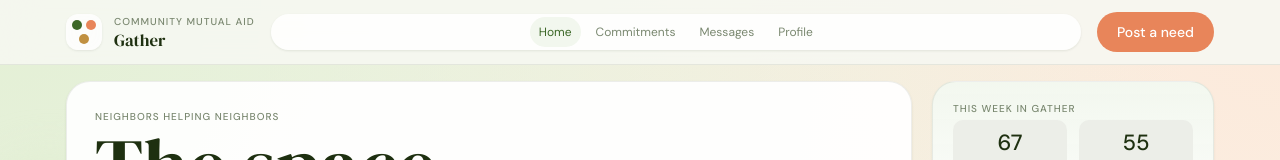
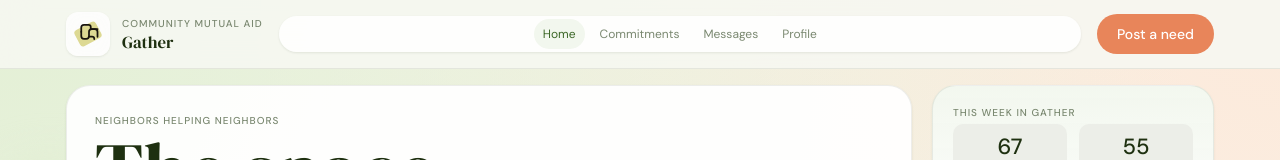
Before and after one commit to sarajakub/gather, a Next.js app: page /home in a window 1280 px wide. Shown: the top 160 px of the page. Built offline with nearby package versions, Linux system fonts and the light colour scheme; no server answers.

Commit message:
Update Gather app logo

```diff
--- a/app/globals.css
+++ b/app/globals.css
@@ -551,9 +551,11 @@ select {
 }
 
 .brand-mark {
-  display: grid;
-  grid-template-columns: repeat(2, 10px);
-  gap: 4px;
+  display: flex;
+  align-items: center;
+  justify-content: center;
+  width: 44px;
+  height: 44px;
   padding: 6px;
   border-radius: 12px;
   background: rgba(255, 255, 255, 0.72);
@@ -561,25 +563,10 @@ select {
   backdrop-filter: blur(10px);
 }
 
-.brand-mark-dot {
+.brand-logo-image {
   display: block;
-  width: 10px;
-  height: 10px;
-  border-radius: 999px;
-}
-
-.brand-mark-dot-sage {
-  background: var(--color-sage-600);
-}
-
-.brand-mark-dot-peach {
-  background: var(--color-peach-500);
-}
-
-.brand-mark-dot-amber {
-  background: var(--color-amber-500);
-  grid-column: span 2;
-  justify-self: center;
+  width: 100%;
+  height: auto;
 }
 
 .brand-wordmark,
--- a/app/layout.tsx
+++ b/app/layout.tsx
@@ -21,6 +21,10 @@ export const metadata: Metadata = {
   title: "Gather",
   description:
     "Gather connects neighbors with local opportunities to give and receive help.",
+  icons: {
+    icon: "/icon.svg",
+    shortcut: "/icon.svg",
+  },
 };
 
 export default function RootLayout({
--- /dev/null
+++ b/components/GatherLogo.tsx
@@ -0,0 +1,25 @@
+import Image from "next/image";
+
+type GatherLogoProps = {
+  className?: string;
+  priority?: boolean;
+};
+
+export default function GatherLogo({
+  className = "",
+  priority = false,
+}: GatherLogoProps) {
+  const imageClassName = ["brand-logo-image", className].filter(Boolean).join(" ");
+
+  return (
+    <Image
+      src="/gather-logo-mark.svg"
+      alt=""
+      aria-hidden="true"
+      width={128}
+      height={128}
+      priority={priority}
+      className={imageClassName}
+    />
+  );
+}
--- a/components/WebNavbar.tsx
+++ b/components/WebNavbar.tsx
@@ -2,6 +2,7 @@
 
 import Link from "next/link";
 import { usePathname } from "next/navigation";
+import GatherLogo from "@/components/GatherLogo";
 
 const navItems = [
   { label: "Home", href: "/home" },
@@ -22,9 +23,7 @@ export default function WebNavbar() {
       <div className="web-navbar-inner">
         <Link href="/home" className="web-navbar-brand" aria-label="Go to Gather home">
           <div className="brand-mark" aria-hidden="true">
-            <span className="brand-mark-dot brand-mark-dot-sage" />
-            <span className="brand-mark-dot brand-mark-dot-peach" />
-            <span className="brand-mark-dot brand-mark-dot-amber" />
+            <GatherLogo priority />
           </div>
           <div>
             <p className="eyebrow">Community mutual aid</p>
```
Also changed, not shown: app/icon.svg (added), public/gather-logo-mark.svg (added).
